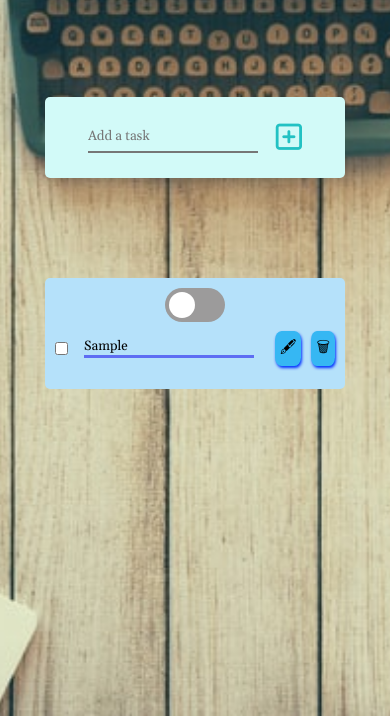
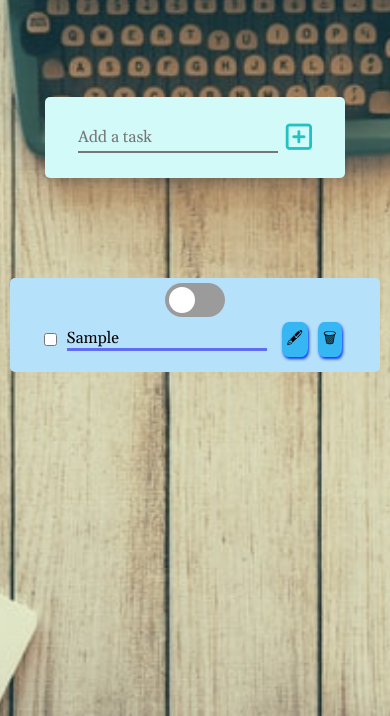
Before and after one commit to fac-23/preA-week2-testing-orianmilly, a plain HTML site: page index.html in a window 390 px wide. Both pictures are taken after typing "Sample" into the empty fields and a click on the button "Add tasks". Shown: the part 128-844 px from the top of the page. Drawn offline with nearby package versions, Linux system fonts and the light colour scheme.

Commit message:
Added media query and updated CSS

```diff
--- a/styles.css
+++ b/styles.css
@@ -3,6 +3,7 @@
         margin: 0;
         box-sizing: border-box;
         font-family: 'Gelasio', serif;
+        font-size: 1rem;
     }
 
 
@@ -57,9 +58,8 @@
     }
 
     .task-box {
-        width: 100%;
-        padding: 10px;
-        max-width: 300px;
+        width: 95%;
+        padding: 5px;
         margin: 0 auto;
         border-radius: 5px;
         background: rgb(181, 225, 250);
@@ -69,6 +69,12 @@
         justify-content: center;
         margin-bottom: 50px;
 
+    }
+
+    @media screen and (min-width: 768px) {
+        .task-box {
+            max-width: 300px;
+        }
     }
 
     #result {
@@ -109,17 +115,9 @@
         border: transparent;
         border-bottom: 3px solid rgb(94, 109, 243);
         background: rgb(181, 225, 250);
-        margin: 1rem;
+        margin-left: 10px;
+        margin-right: 10px;
     }
-
-    /*#filter-btn {
-        background:rgb(123, 173, 247);
-        color: rgb(33, 60, 100);
-        text-shadow: 1px 1px 1px rgb(185, 185, 247);
-        border: 2px solid rgb(110, 134, 245);
-        font-size: 1rem;
-        padding: 5px;
-    }*/
 
     .switch {
         position: relative;
@@ -162,7 +160,7 @@
 
     input:checked + .slider {
         background-color: #2196F3;
-      }
+    }
 
       input:focus + .slider {
         box-shadow: 0 0 1px #2196F3;
```
